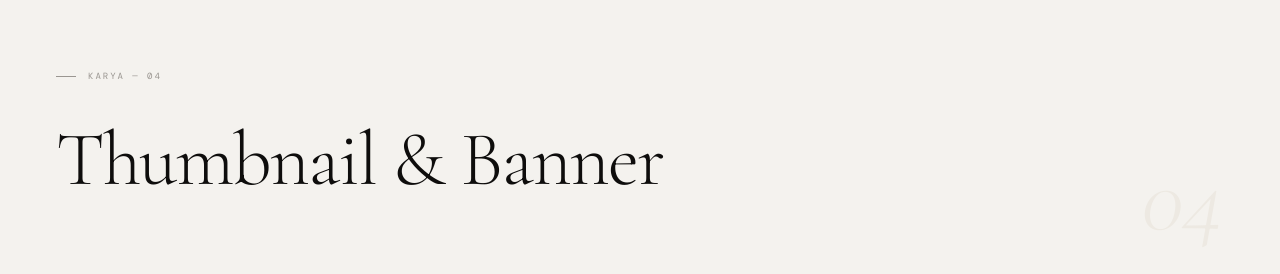
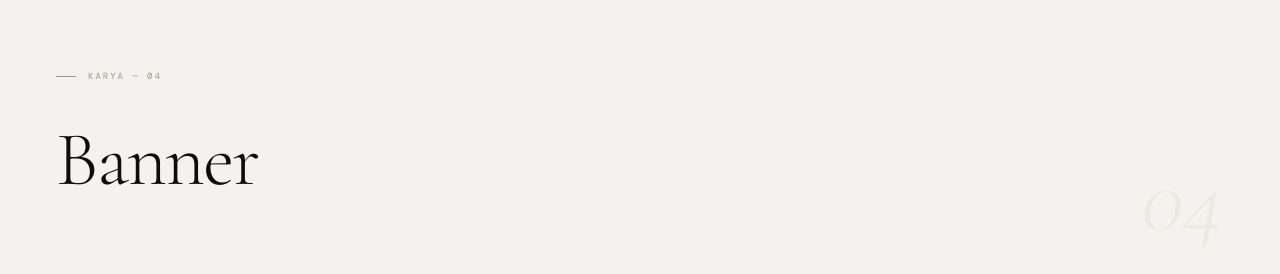
Before and after one commit to SyafiqRhmn/syafiqrhmn.github.io, a plain HTML site: page index.html in a window 1280 px wide. Shown: the part 5940-6214 px from the top of the page. Drawn offline with nearby package versions, Linux system fonts and the light colour scheme; a web font is replaced by a local one.

Commit message:
Update index.html

```diff
--- a/index.html
+++ b/index.html
@@ -736,7 +736,7 @@ footer{background:#090908;color:var(--paper);padding:1.5rem var(--pad);display:f
   <div class="ws-header">
     <div>
       <div class="s-label rv">Karya — 04</div>
-      <h2 class="s-title rv d1">Thumbnail & Banner</h2>
+      <h2 class="s-title rv d1">Banner</h2>
     </div>
     <div class="ws-num rv">04</div>
   </div>
```
